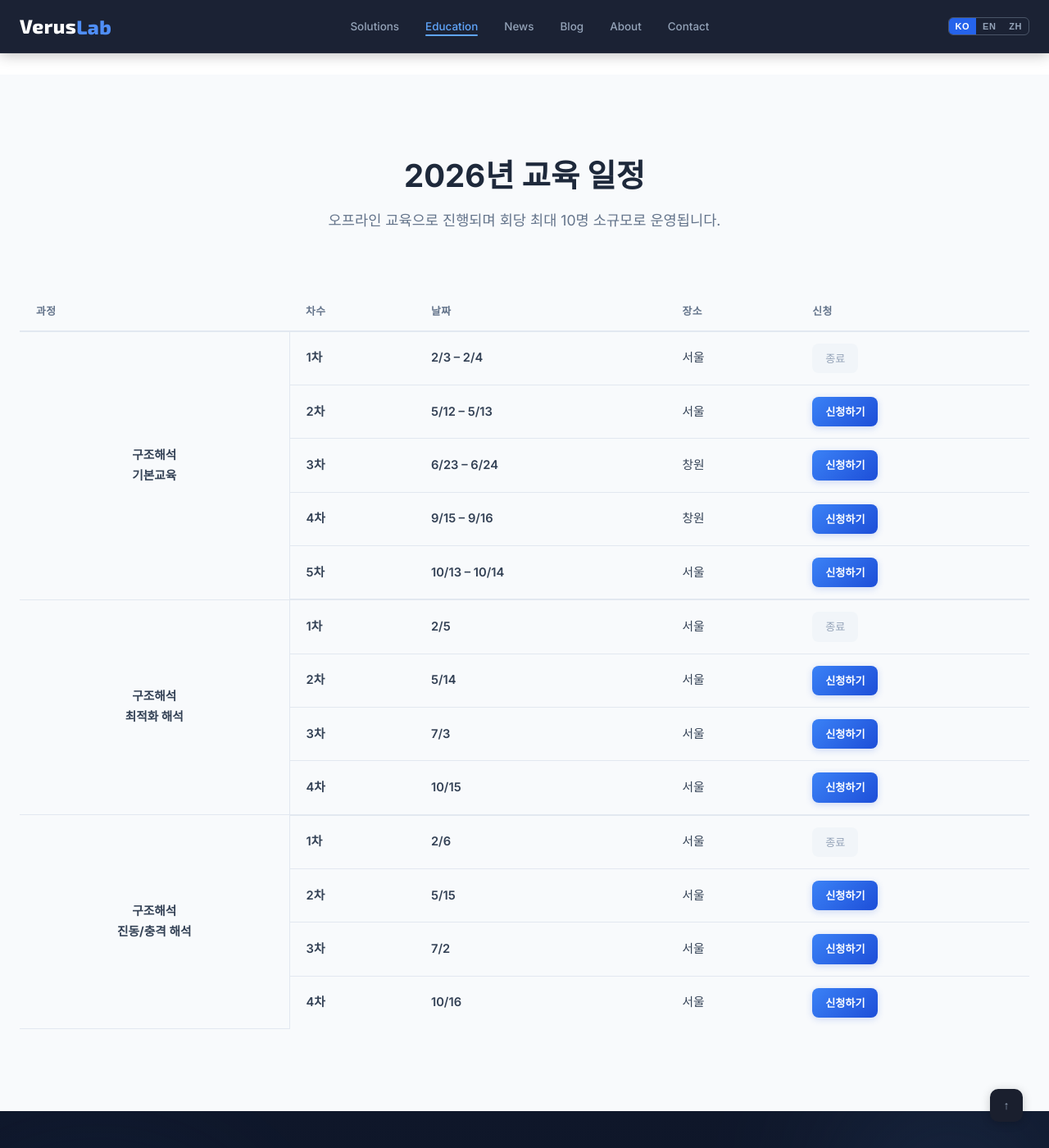
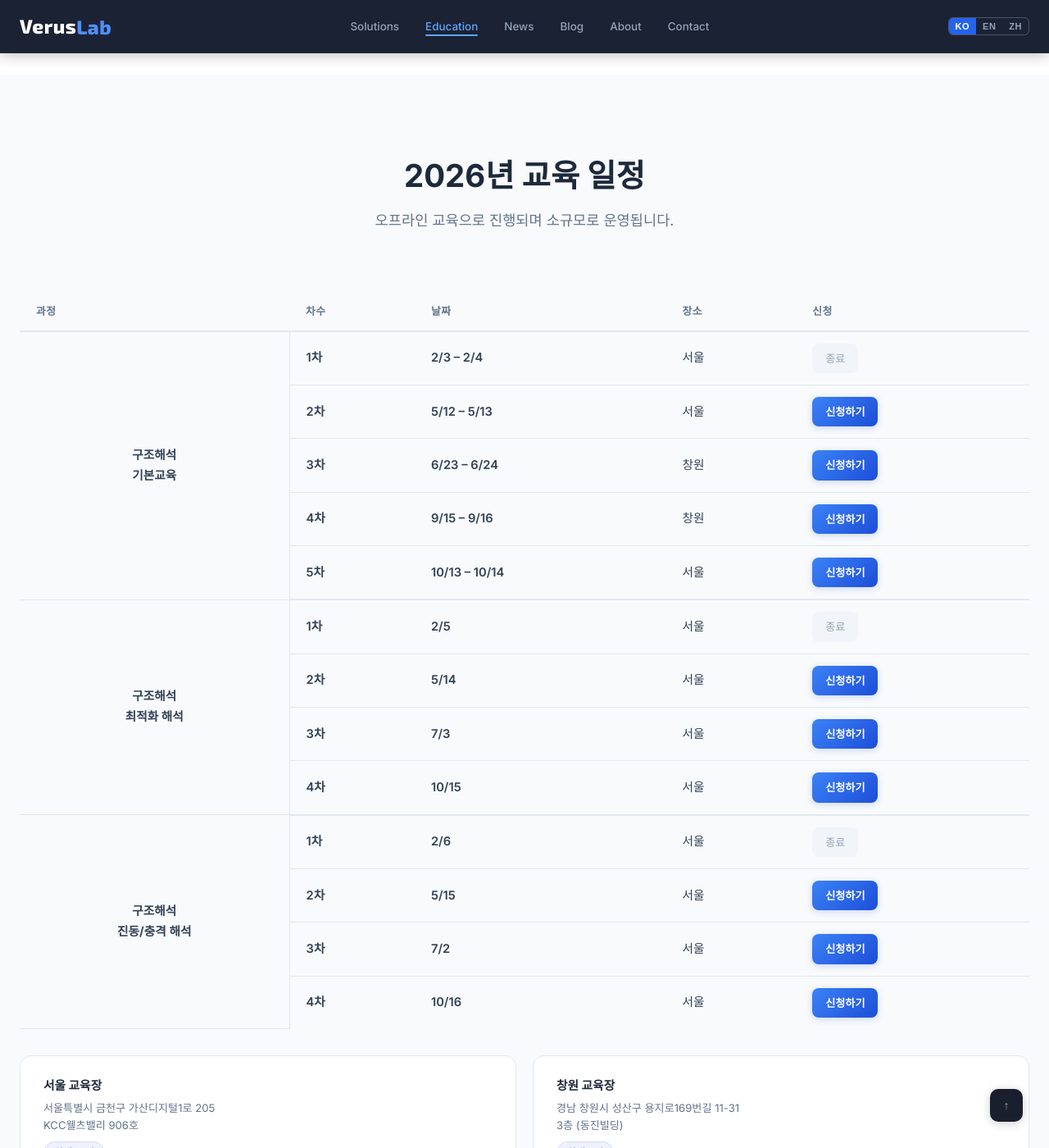
Before and after one commit to VerusLab-KR/Homepage, a Jekyll site: the page built from education/index.html, in a window 1280 px wide and 1400 px high, scrolled down 1527 px. Shown: the whole window at 82% size. Built offline with Jekyll 4.4.1, drawn with Linux system fonts in a browser that asks for light colours.

Commit message:
Add venue info cards (address and capacity) below schedule table
- 서울: 금천구 KCC웰츠밸리 906호, 최대 10명
- 창원: 성산구 동진빌딩 3층, 최대 4명

Co-Authored-By: Claude Sonnet 4.6 <noreply@anthropic.com>

```diff
--- a/education/index.html
+++ b/education/index.html
@@ -139,6 +139,14 @@ h2{font-size:clamp(1.6rem,3vw,2.4rem);font-weight:700;line-height:1.2;margin-bot
 .btn-cta{background:linear-gradient(135deg,var(--blue),var(--blue-d));color:var(--white);padding:16px 40px;font-size:1rem;font-weight:700;border-radius:var(--radius-sm);box-shadow:0 4px 16px rgba(30,58,138,.3);border:none;cursor:pointer;transition:var(--transition);letter-spacing:0}
 .btn-cta:hover{transform:translateY(-3px);box-shadow:0 8px 28px rgba(30,58,138,.4)}
 
+/* Venue */
+.venue-grid{display:grid;grid-template-columns:1fr 1fr;gap:20px;margin-top:32px}
+.venue-card{background:var(--white);border:1px solid var(--slate-2);border-radius:var(--radius);padding:24px 28px}
+.venue-name{font-size:.92rem;font-weight:700;color:var(--slate-8);margin-bottom:4px}
+.venue-addr{font-size:.82rem;color:var(--slate-5);line-height:1.6;margin-bottom:8px}
+.venue-cap{display:inline-block;font-size:.75rem;font-weight:600;color:var(--blue);background:rgba(29,78,216,.07);border:1px solid rgba(29,78,216,.12);border-radius:20px;padding:3px 12px}
+@media(max-width:600px){.venue-grid{grid-template-columns:1fr}}
+
 /* Top Button */
 .btn-top{position:fixed;bottom:32px;right:32px;z-index:800;width:40px;height:40px;border-radius:10px;border:none;cursor:pointer;background:#1a1f2e;color:#94a3b8;font-size:14px;display:flex;align-items:center;justify-content:center;box-shadow:0 2px 12px rgba(0,0,0,.2);opacity:0;pointer-events:none;transition:all .3s cubic-bezier(.4,0,.2,1)}
 .btn-top.visible{opacity:1;pointer-events:auto}
@@ -231,7 +239,7 @@ h2{font-size:clamp(1.6rem,3vw,2.4rem);font-weight:700;line-height:1.2;margin-bot
   <div class="container">
     <div class="text-center">
       <h2>2026년 교육 일정</h2>
-      <p class="subtitle">오프라인 교육으로 진행되며 회당 최대 10명 소규모로 운영됩니다.</p>
+      <p class="subtitle">오프라인 교육으로 진행되며 소규모로 운영됩니다.</p>
     </div>
     <div class="reveal" style="overflow-x:auto;-webkit-overflow-scrolling:touch">
       <table class="schedule-table">
@@ -332,6 +340,18 @@ h2{font-size:clamp(1.6rem,3vw,2.4rem);font-weight:700;line-height:1.2;margin-bot
         </tbody>
       </table>
     </div>
+    <div class="venue-grid reveal">
+      <div class="venue-card">
+        <div class="venue-name">서울 교육장</div>
+        <div class="venue-addr">서울특별시 금천구 가산디지털1로 205<br>KCC웰츠밸리 906호</div>
+        <span class="venue-cap">최대 10명</span>
+      </div>
+      <div class="venue-card">
+        <div class="venue-name">창원 교육장</div>
+        <div class="venue-addr">경남 창원시 성산구 용지로169번길 11-31<br>3층 (동진빌딩)</div>
+        <span class="venue-cap">최대 4명</span>
+      </div>
+    </div>
   </div>
 </section>
 
```
